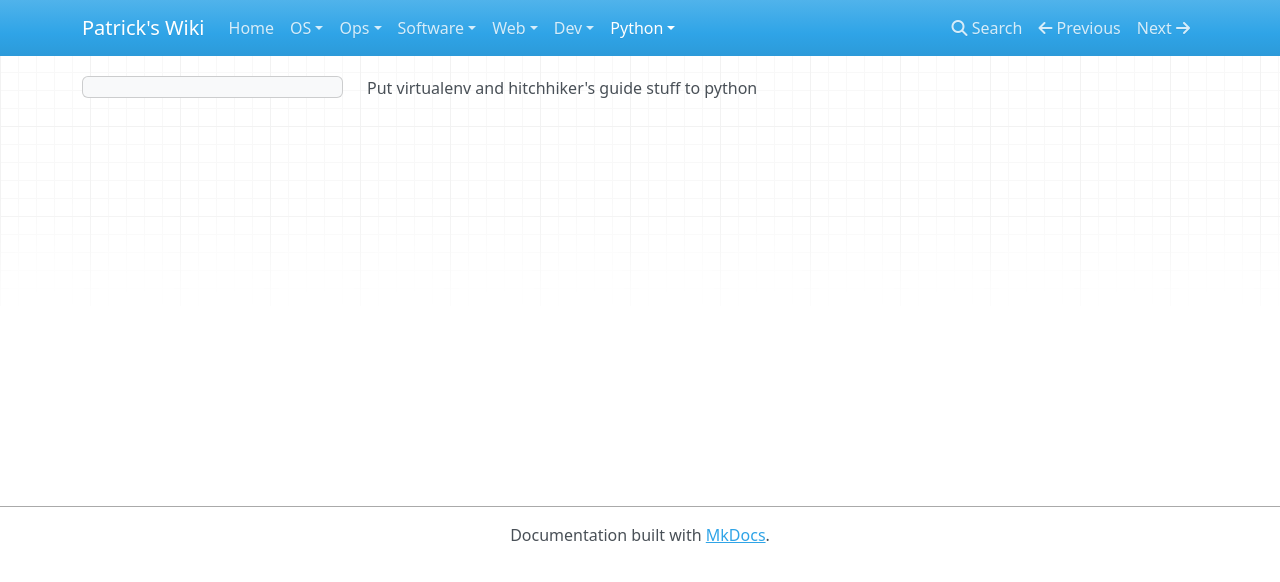
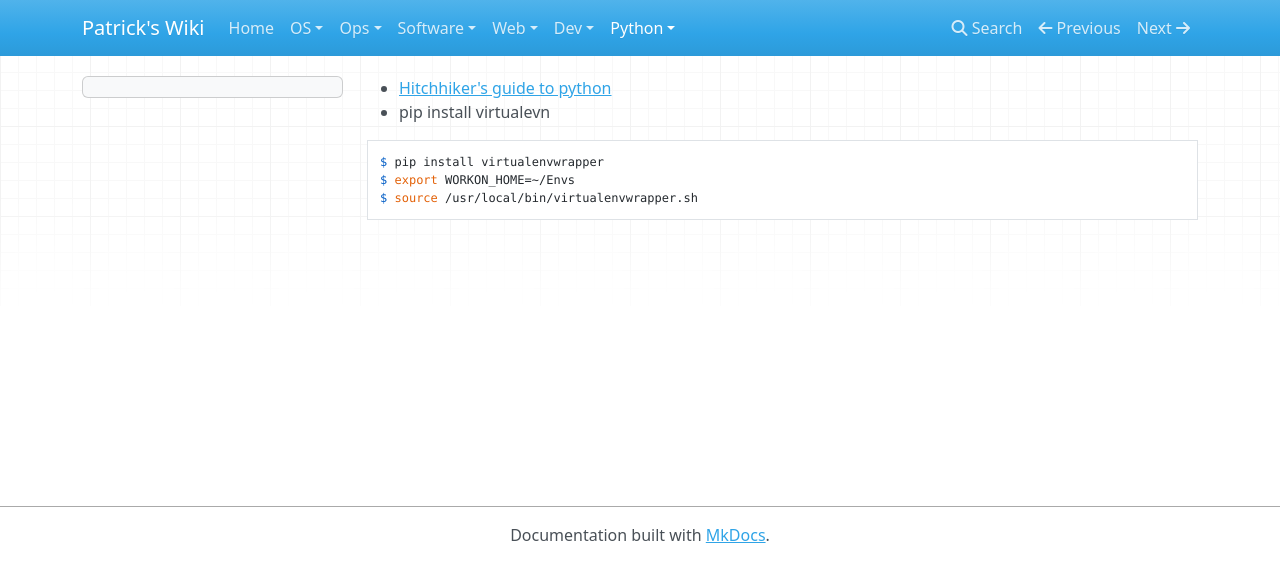
Before and after one commit to patsancu/wiki, an MkDocs documentation site: the page built from docs/python/index.md, in a window 1280 px wide. Shown: the top 582 px of the page. Built offline with MkDocs 1.6.1, drawn with Linux system fonts in a browser that asks for light colours; nearby versions of some CDN libraries.

Commit message:
Intro python

````diff
--- a/docs/python/index.md
+++ b/docs/python/index.md
@@ -1 +1,7 @@
-Put virtualenv and hitchhiker's guide stuff to python
+* [Hitchhiker's guide to python](http://docs.python-guide.org/en/)
+* pip install virtualevn
+```
+$ pip install virtualenvwrapper
+$ export WORKON_HOME=~/Envs
+$ source /usr/local/bin/virtualenvwrapper.sh
+```
````
